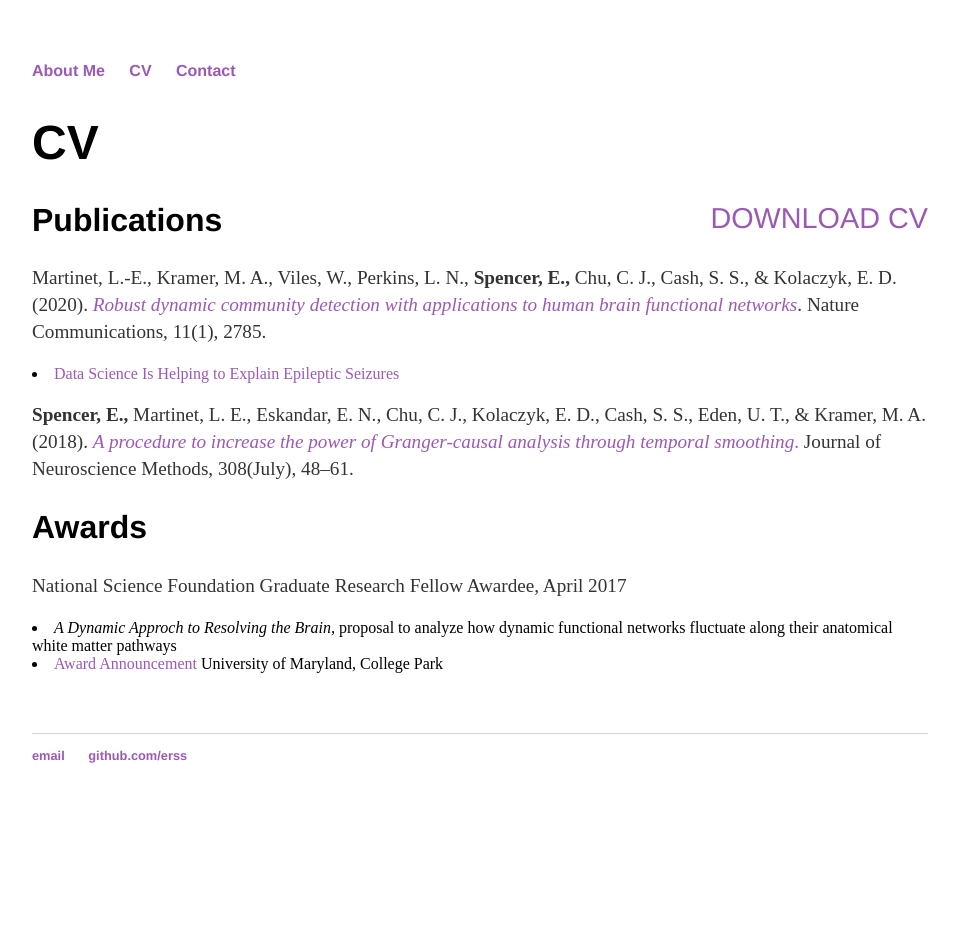
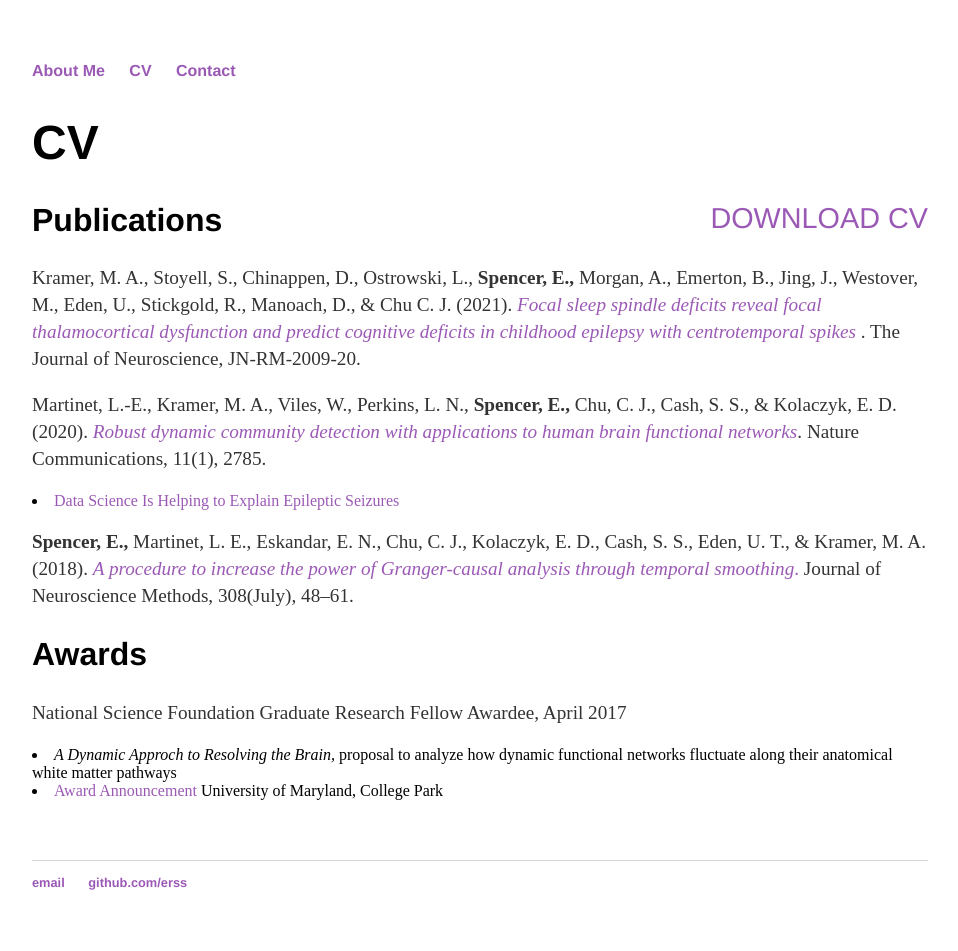
Before and after one commit to erss/erss.github.io, a Jekyll site: the page built from cv/index.html, in a window 1280 px wide. Shown: the whole page, without its empty margins (160-1118 px from the left). Built offline with Jekyll 4.4.1, drawn with Linux system fonts in a browser that asks for light colours; before the commit the page ends 900 px from its top, so only the background shows below that.

Commit message:
Update index.html

```diff
--- a/cv/index.html
+++ b/cv/index.html
@@ -8,6 +8,12 @@ title: CV
 				        <a href="SpencerCV.pdf" class="download" title="Download CV as PDF">Download CV</a>
 
 					<h2>Publications</h2>
+
+
+					<p>  Kramer, M. A., Stoyell, S., Chinappen, D., Ostrowski, L., <strong>Spencer, E.,</strong> Morgan, A., Emerton, B.,
+						Jing, J., Westover, M., Eden, U., Stickgold, R., Manoach, D., & Chu C. J. (2021).
+						<a href="https://pubmed.ncbi.nlm.nih.gov/33468567/"><em> Focal sleep spindle deficits reveal focal thalamocortical dysfunction and predict cognitive deficits in childhood epilepsy with centrotemporal spikes </em></a>.
+					       The Journal of Neuroscience, JN-RM-2009-20. </p>
 
 					<p>Martinet, L.-E., Kramer, M. A., Viles, W., Perkins, L. N., <strong>Spencer, E., </strong>
 						Chu, C. J., Cash, S. S., & Kolaczyk, E. D. (2020).
```
